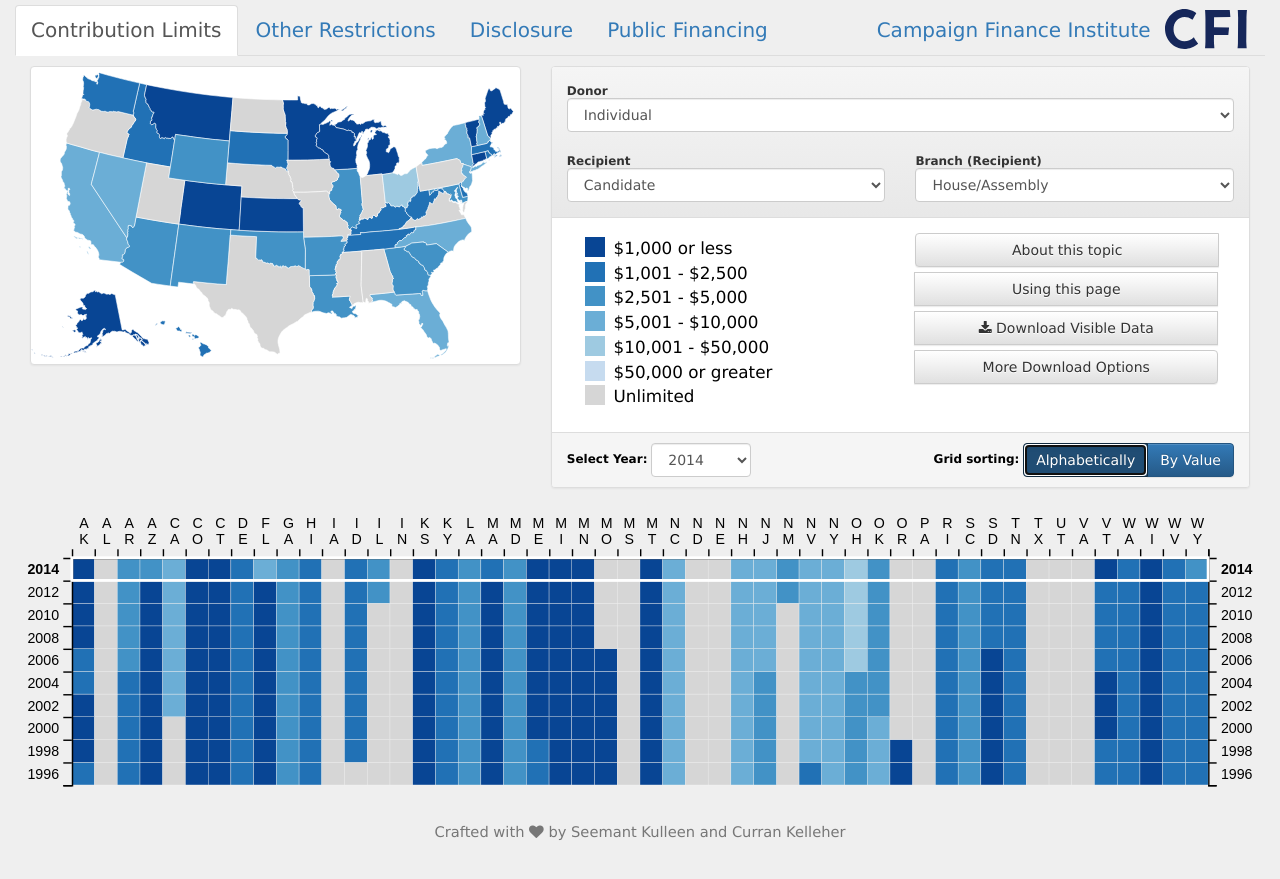
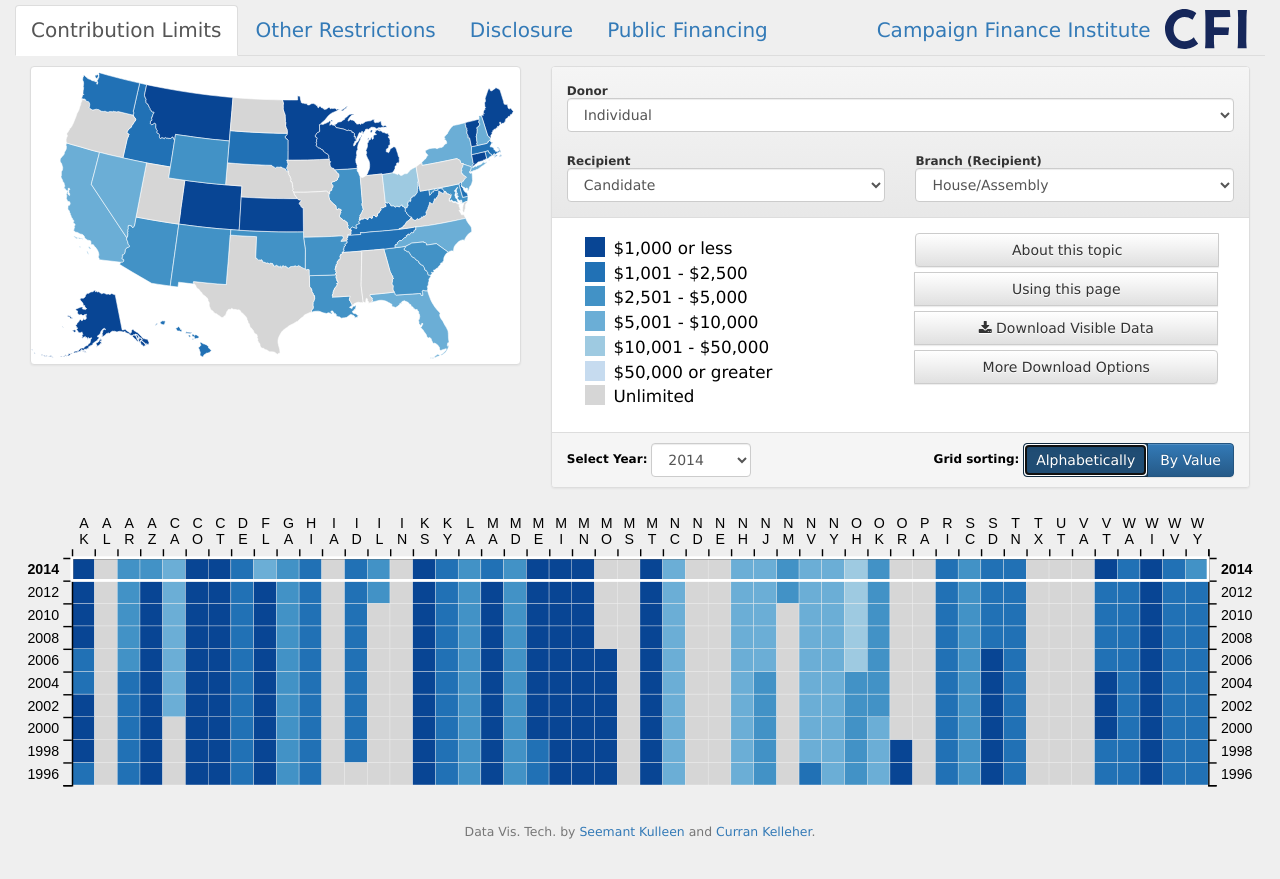
Before and after one commit to cfinst/cfinst.github.io, a Jekyll site: the page built from index.md, in a window 1280 px wide. Shown: the top 879 px of the page. Built offline with Jekyll 4.4.1, drawn with Linux system fonts in a browser that asks for light colours.

Commit message:
Option E

```diff
--- a/_layouts/default.html
+++ b/_layouts/default.html
@@ -98,9 +98,12 @@
     </section><!--.col-md-12-->
   </div><!--.row-->
 
-  <div class="row datavis-tech-attribution">
+  <div class="row collaborators">
     <div class="col-md-12 text-center">
-      <span class="text-muted">Crafted with <i class="fa fa-heart"></i> by Seemant Kulleen and Curran Kelleher</span>
+      <span class="text-muted small">
+        <p>Data Vis. Tech. by <a href="http://seemantk.com">Seemant Kulleen</a> and <a href="http://datavis.tech">Curran Kelleher</a>.
+        </p>
+      </span>
     </div><!--.col-md-12-->
   </div><!--.row-->
 </div>
--- a/_sass/_vis.scss
+++ b/_sass/_vis.scss
@@ -138,9 +138,9 @@ Part of https://github.com/cfinst/cfinst.github.io/issues/170
 }
 
 /*
- * This styles the Datavis.tech attribution at the bottom.
+ * This styles attribution to the collaborators at the bottom.
  */
-.datavis-tech-attribution {
+.collaborators {
   margin-top: 30px; /* Have it appear below the fold. */
   margin-bottom: 40px; /* White space below. */
   font-size: 11pt; /* Approx. font size in logo image. */
```
